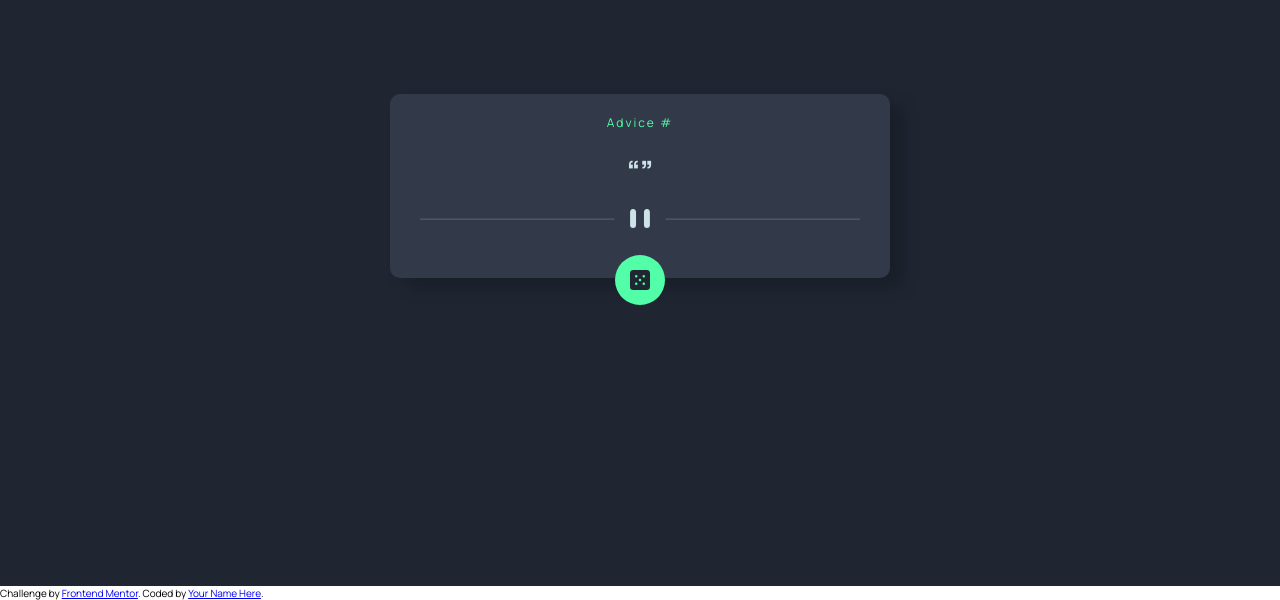
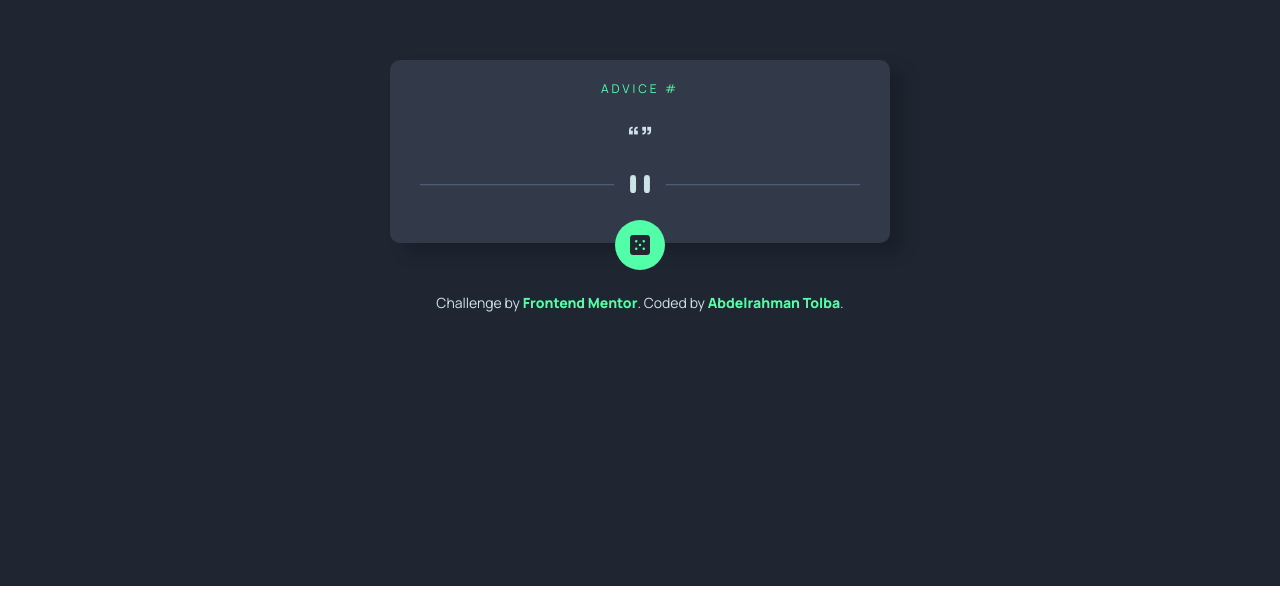
Before and after one commit to AbdelrahmanTolba/Advice-generator-app, a plain HTML site: page index.html in a window 1280 px wide. Shown: the part 214-814 px from the top of the page. Drawn offline with Linux system fonts and the light colour scheme; no server answers.

Commit message:
some additions

```diff
--- a/index.html
+++ b/index.html
@@ -40,15 +40,20 @@
           <img src="images/icon-dice.svg" alt="" class="dice" />
         </button>
       </main>
-    </div>
 
       <footer class="footer">
         <div class="attribution">
           Challenge by
           <a href="https://www.frontendmentor.io?ref=challenge" target="_blank"
             >Frontend Mentor</a
-        >. Coded by <a href="#">Your Name Here</a>.
+          >. Coded by
+          <a
+            href="https://www.linkedin.com/in/abdelrahmantolba/"
+            target="_blank"
+            >Abdelrahman Tolba</a
+          >.
         </div>
       </footer>
+    </div>
   </body>
 </html>
--- a/style.css
+++ b/style.css
@@ -59,11 +59,14 @@ body {
   padding: 2rem 3rem 5rem 3rem;
   border-radius: 10px;
   box-shadow: 14px 10px 17px rgb(0 0 0 / 20%);
+
+  margin-bottom: 5rem;
 }
 .card__top {
   font-size: 1.2rem;
   font-weight: 400;
-  letter-spacing: 2px;
+  text-transform: uppercase;
+  letter-spacing: 3px;
   color: var(--color-neonGreen);
 }
 
@@ -99,12 +102,25 @@ body {
 
   transition: all 0.3s;
 }
-.btn:hover {
+.btn:hover,
+.btn:active {
   box-shadow: 0px 0px 25px 0px rgba(82, 255, 168, 50%);
+  outline: none;
 }
 .dice {
   width: 2rem;
   height: 2rem;
+}
+.footer {
+  font-size: 1.4rem;
+  font-weight: 400;
+  color: var(--color-lightCyan);
+}
+.footer a {
+  /* font-size: 1.4rem; */
+  text-decoration: none;
+  font-weight: 800;
+  color: var(--color-neonGreen);
 }
 
 @media (max-width: 28.125em) /*450px*/ {
```
Also changed, not shown: 1 other file. Lines whose indentation alone changed are shown as unchanged.
